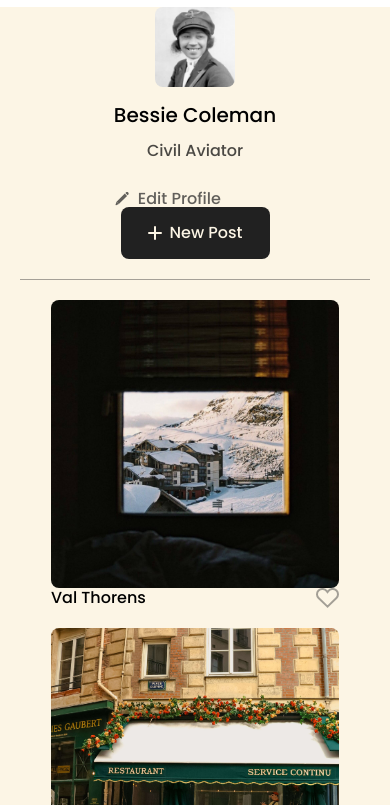
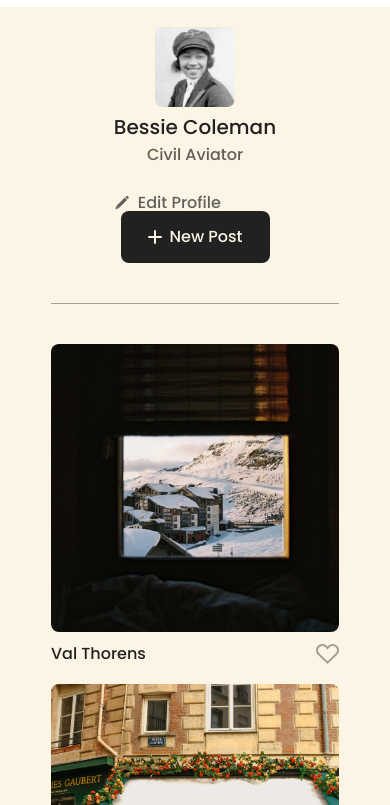
Before and after one commit to Ldantinne30/se_project_spots, a plain HTML site: page index.html in a window 390 px wide. Shown: the part 39-844 px from the top of the page. Drawn offline with Linux system fonts and the light colour scheme.

Commit message:
html, profile, card, cards fixes

```diff
--- a/blocks/card.css
+++ b/blocks/card.css
@@ -15,6 +15,7 @@
   align-items: center;
   justify-content: space-between;
   margin: 0 0 20px;
+  padding-top: 12px;
 }
 
 .card__title {
@@ -25,6 +26,8 @@
   text-overflow: ellipsis;
   white-space: nowrap;
   overflow: hidden;
+  color: #212121;
+  max-width: 420px;
 }
 
 .card__like-btn {
@@ -36,6 +39,10 @@
   opacity: 0.4;
 }
 
+.card__like-btn:hover {
+  cursor: pointer;
+}
+
 @media screen and (max-width: 627px) {
   .card {
     max-width: 288px;
@@ -44,14 +51,13 @@
   .card__image {
     height: 288px;
     width: 288px;
-    display: block;
-    border-radius: 8px;
   }
 
   .card__title {
     margin: 0;
     font-size: 16px;
     line-height: 100%;
+    max-width: 288px;
   }
 
   .card__content {
--- a/blocks/cards.css
+++ b/blocks/cards.css
@@ -6,7 +6,7 @@
 .cards__list {
   list-style-type: none;
   padding: 0;
-  margin: 20px 0 40px;
+  margin: 0 0 20px;
   display: grid;
   grid-template-columns: repeat(auto-fit, 413px);
   gap: 20px;
--- a/blocks/profile.css
+++ b/blocks/profile.css
@@ -24,6 +24,7 @@
   max-width: 420px;
   word-wrap: break-word;
   word-spacing: normal;
+  color: #212121;
 }
 
 .profile__description {
@@ -40,6 +41,7 @@
   max-width: 420px;
   word-wrap: break-word;
   word-spacing: normal;
+  color: #212121;
 }
 
 .profile__column {
@@ -59,6 +61,10 @@
   background: none;
   padding: 0;
   display: flex;
+}
+
+.profile__edit-btn:hover {
+  cursor: pointer;
 }
 
 .profile__post-btn {
@@ -81,6 +87,10 @@
   padding: 8px 16px;
 }
 
+.profile__post-btn:hover {
+  cursor: pointer;
+}
+
 @media screen and (max-width: 627px) {
   .profile {
     flex-direction: column;
@@ -99,6 +109,7 @@
     margin-top: 12px;
     max-width: 288px;
     font-size: 20px;
+    line-height: 16px;
   }
 
   .profile__description {
--- a/index.html
+++ b/index.html
@@ -7,10 +7,8 @@
     <meta name="description" content="??" />
     <meta name="keywords" content="HTML, CSS, ???" />
     <link rel="stylesheet" href="./pages/index.css" />
-    <link rel="stylesheet" href="./blocks/page.css" />
-    <link rel="stylesheet" href="./vendor/fonts.css" />
     <link rel="shortcut icon" href="./favicon.ico" type="image/x-icon" />
-    <title>Document</title>
+    <title>Spots Social Media</title>
   </head>
   <body>
     <div class="page">
```
